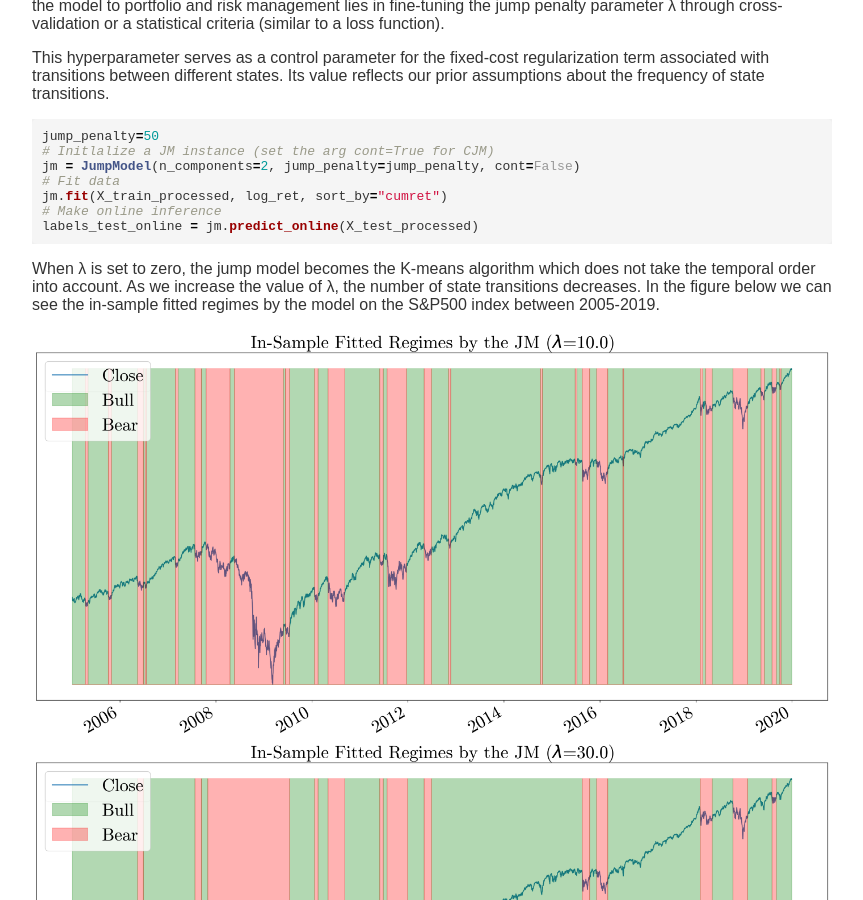
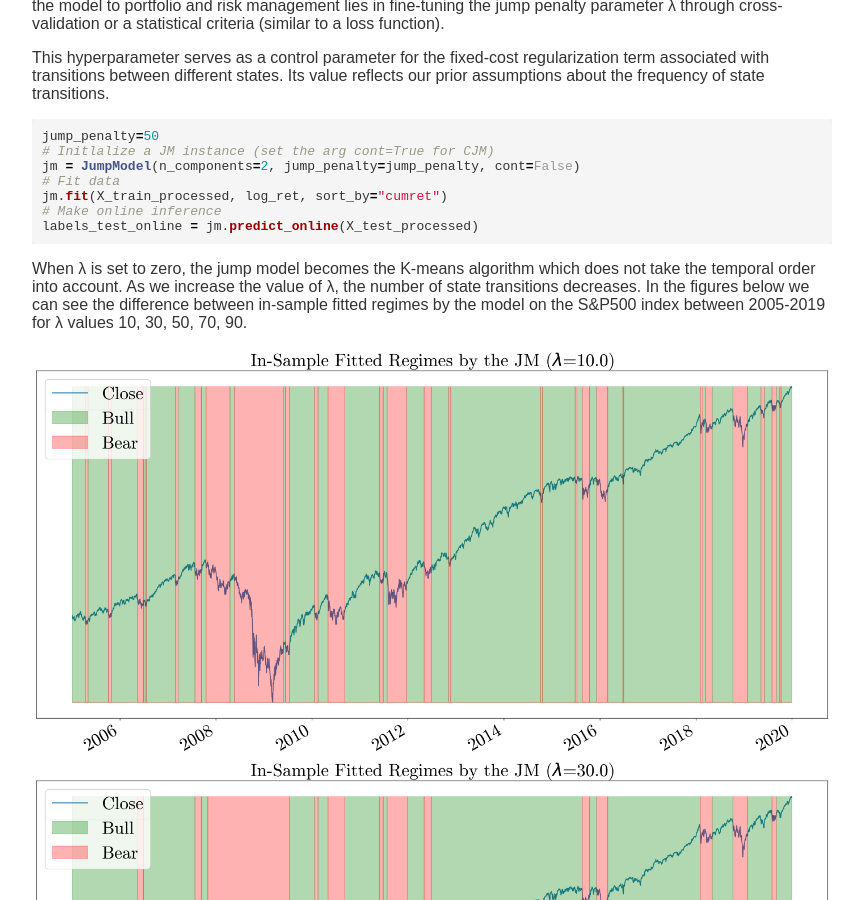
Before and after one commit to Cohen-Or/cohen-or.github.io, a Jekyll site: the page built from posts/sjm.md, in a window 1280 px wide and 900 px high, scrolled down 2097 px. Shown: the whole window, without its empty margins (208-1071 px from the left). Built offline with Jekyll 4.4.1, drawn with Linux system fonts in a browser that asks for light colours; our own code applies the rules of GitHub Pages for plain Markdown files; some of the changed text lies outside the part shown.

Commit message:
Update sjm.md

````diff
--- a/posts/sjm.md
+++ b/posts/sjm.md
@@ -44,7 +44,7 @@ jm.fit(X_train_processed, log_ret, sort_by="cumret")
 # Make online inference
 labels_test_online = jm.predict_online(X_test_processed)
 ```
-When λ is set to zero, the jump model becomes the K-means algorithm which does not take the temporal order into account. As we increase the value of λ, the number of state transitions decreases. In the figure below we can see the in-sample fitted regimes by the model on the S&P500 index between 2005-2019.
+When λ is set to zero, the jump model becomes the K-means algorithm which does not take the temporal order into account. As we increase the value of λ, the number of state transitions decreases. In the figures below we can see the difference between in-sample fitted regimes by the model on the S&P500 index between 2005-2019 for λ values 10, 30, 50, 70, 90.
 
 ![S&P SJM in-sample](/images/sjm2.png)
 ![S&P SJM in-sample](/images/sjm3.png)
@@ -55,6 +55,7 @@ When λ is set to zero, the jump model becomes the K-means algorithm which does
 ## Conclusion
 
 In the next post we will learn how to tune this parameter through cross-validation and using the trained model to inform our asset allocation strategy.
+
 ___
 References:
 1.  Nystrup, P. (2020). Learning hidden Markov models with persistent states by penalizing jumps, Expert Systems with Applications.
````
